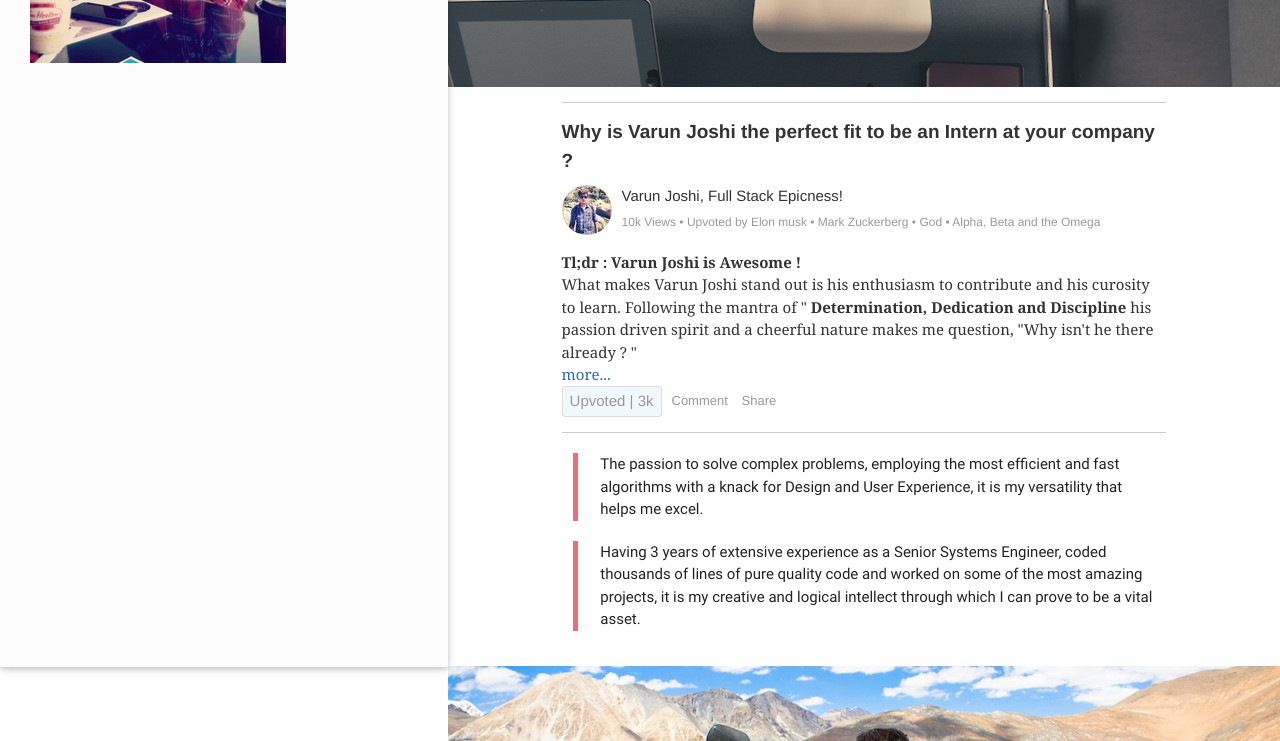
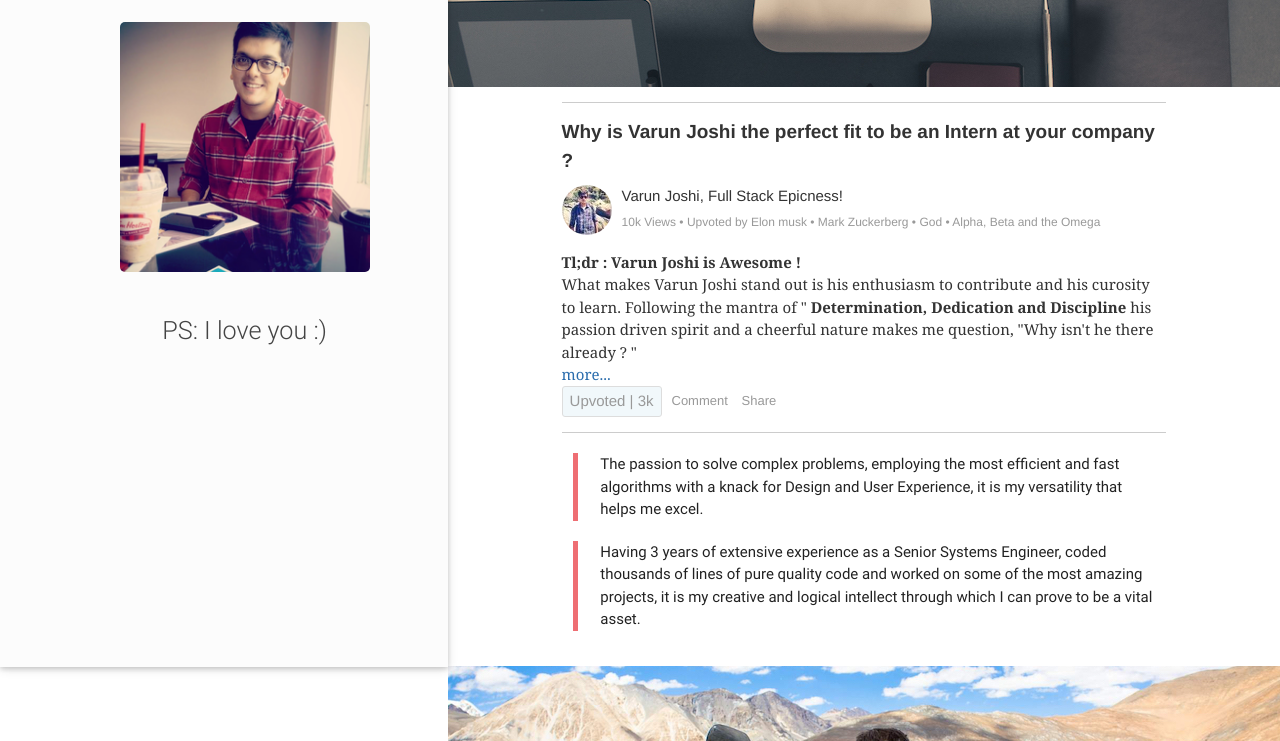
Before and after one commit to varunjoshi91/varunjoshi91.github.io, a plain HTML site: page index.html in a window 1280 px wide. Shown: the part 193-934 px from the top of the page. Drawn offline with nearby package versions, Linux system fonts and the light colour scheme.

Commit message:
Changing from Quora to general

```diff
--- a/css/style.css
+++ b/css/style.css
@@ -56,12 +56,32 @@ footer.page-footer {
   margin: 0;
 }
 
+.personal_logo{
+    position:absolute;
+    left: 20%;
+    top:25%;
+}
+
+.side-nav .personal_logo:hover{
+    background:none !important;
+}
+
+.personal_logo a{
+    height: auto;
+    text-align: center;
+}
+
+.personal_logo img {
+    width: 250px;
+    border-radius: 5px;
+}
+
 .quora_logo a{
     display: block;
     width: 300px;
     /*height: 50px;*/
     background-size: 280px 58px;
-    background-image: url(../img/quora_logo.svg);
+    background-image: url(../img/favicon.ico);
     background-repeat: no-repeat;
     background-position: center center;
     margin: 0 auto;
@@ -74,10 +94,12 @@ footer.page-footer {
     background-color: #fcfcfc;
 /*    left:0 !important;*/
 }
-.quora_logo .love{
+.personal_logo .love{
+/*
     position:absolute;
     left:55px;
     top:55px;
+*/
 }
 .quora_left,footer.page-footer.quora_left{
     margin-left: 35%;
```
